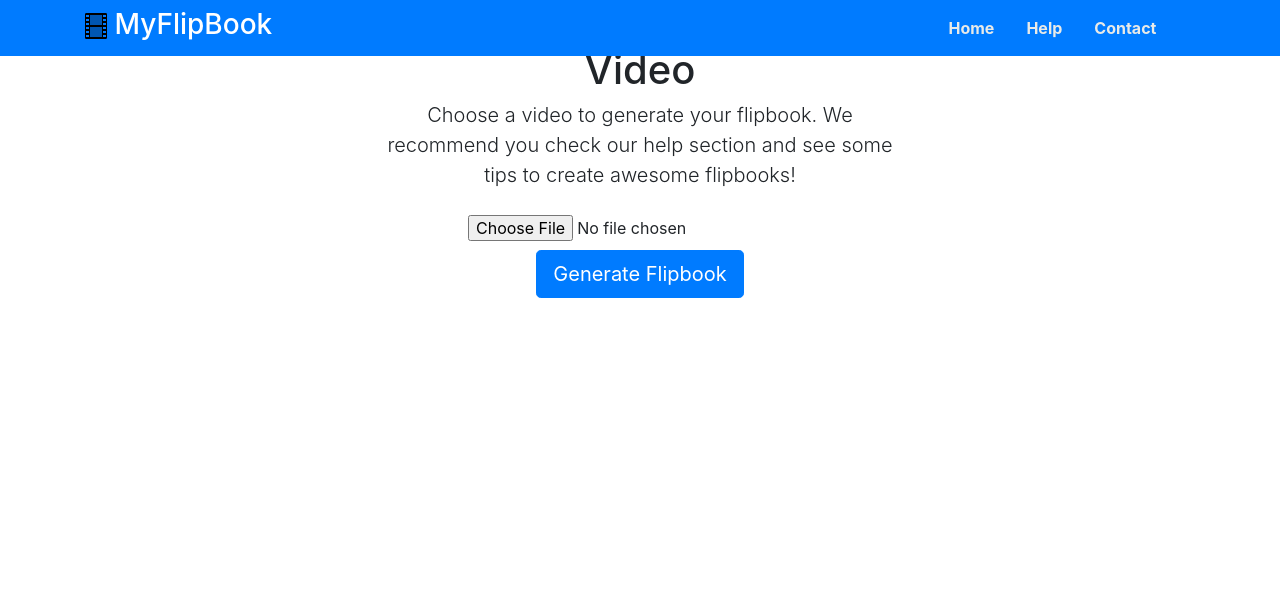
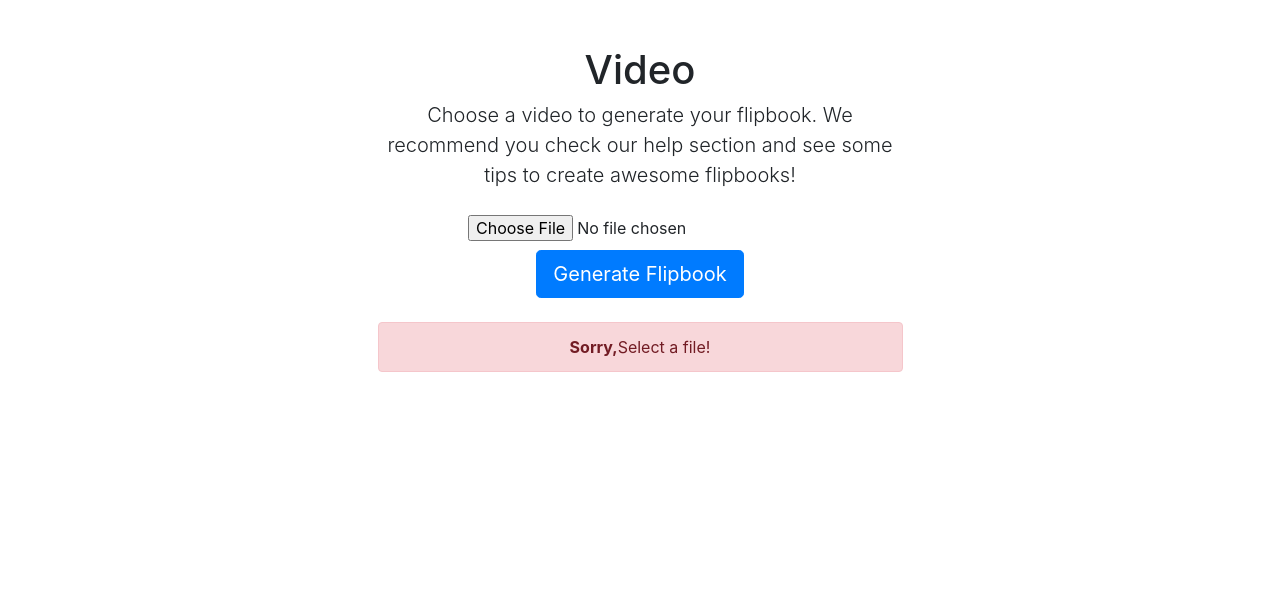
Before and after one commit to marcosmadr/myflipbook, a Django app: page /myflipbook/video in a window 1280 px wide. Shown: the top 612 px of the page. Run offline with Django 3.2, Linux system fonts and the light colour scheme; some libraries are stand-ins or nearby versions.

Commit message:
splited menu and base template, se we hide the menu when editing a fb. Now we Load the printing version on the same window where we were editing.

```diff
--- a/myflipbook/static/css/myflipbook.css
+++ b/myflipbook/static/css/myflipbook.css
@@ -12,6 +12,8 @@
     background: url('/static/images/mobile-video.jpeg');
     background-size: cover;
     background-position: 70% 30%;
+    width: 100%;
+    height: auto;
     min-height: 60vh;
     padding-top: 15vh;
 }
@@ -19,11 +21,6 @@
 .fb-cover-deco {
     width: 113px;
     height: 77px;
-}
-
-.active {
-    border-color: white;
-
 }
 
 a.nav-brand:link, a.nav-brand:visited, a.nav-brand:hover, a.nav-brand:active {
@@ -113,7 +110,11 @@
     margin-top: 0px;
     margin-bottom: 0px;
     border-radius: 0px;
+}
 
+.fb-no-padding {
+    padding-left: 0px;
+    padding-right: 0px;
 }
 
 .fb-faded-text {
--- a/myflipbook/static/js/home.js
+++ b/myflipbook/static/js/home.js
@@ -1,9 +1,25 @@
 $(document).ready(function(){
 
-  $('.nav-link,.fb-btn').click(function() {
-    var stop_at = $($(this).attr('href')).offset().top;
-    $('html,body').animate({scrollTop: stop_at}, 500);
-    return false;
-  });
+    $('.nav-link,.fb-btn').click(function() {
+        var stop_at = $($(this).attr('href')).offset().top;
+        $('html,body').animate({scrollTop: stop_at}, 500);
+        return false;
+    });
+
+    $("#file-video").change(function() {
+        $("#file-video-error").hide();
+    });
+
+    $("#btn-generate-frames").click(function() {
+        var file_input = document.getElementById("file-video");
+        file = file_input.files[0];
+        if (!file) {
+            $("#file-video-error").show('slow');
+        }
+        fileURL = URL.createObjectURL(file);
+        localStorage.setItem('fb_video_url', fileURL);
+        w = window.open('video/', '_blank');
+
+    });
 
 });
--- a/myflipbook/static/js/myfb.js
+++ b/myflipbook/static/js/myfb.js
@@ -2,7 +2,7 @@
 
 var myflipbook = { data: undefined, progressInterval : undefined };
 
-$.get("video/settings", function(response) {
+$.get("settings", function(response) {
     if ( response && response.code === 0 ) {
         myflipbook.settings = response.data;
     } else {
@@ -56,41 +56,8 @@
     for (var i=0; i < myflipbook.settings.filters.length; i++) {
         $(".frames").removeClass("filter-"+myflipbook.settings.filters[i].id);
     }
-    myflipbook.filter = "filter-"+this.value;
-    $(".frames").addClass(myflipbook.filter);
-});
-
-$("#btn-generate-frames").click(function() {
-
-    var file_input = document.getElementById("file-video");
-    file = file_input.files[0];
-
-    try {
-        myflipbook.data = new myFlipBook(file, callbackUpdateContent);
-    } catch (e) {
-        switch(e.name) {
-            case "FileInput":
-                $("#div-error").html("<strong>Sorry,</strong>Select a file!");
-                $("#div-error").show();
-                break;
-            case "InvalidExtension":
-                $("#div-error").html("<strong>Sorry,</strong>Invalid file format!");
-                $("#div-error").show();
-                break;
-            default:
-                $("#div-error").html("<strong>Sorry,</strong>Unknown error!");
-                $("#div-error").show();
-        }
-        return false;
-    }
-    $("#div-error").hide();
-    $("#div-upload").hide();
-    $("#div-loading").show();
-
-    myflipbook.progressInt = setInterval(function() {
-        $(".progress-bar").width(myflipbook.data.progress() + "%").html(myflipbook.data.progress() + "%");
-   }, 500);
-
+    myflipbook.data.filter = "filter-"+this.value;
+    $(".frames").addClass(myflipbook.data.filter);
 });
 
 $(".fb-cover-select").click(function() {
@@ -113,10 +80,46 @@
 });
 
 $("#btn-generate-print").click(function() {
-    var printWindow = window.open("print");
-    printWindow.myflipbook = { frames: myflipbook.data.getFrames(),
-                                filter: myflipbook.filter};
-    window.location.replace("/myflipbook/video/thanks");
+    myflipbook.data.createHtmlContent("a4");
+
+    var body = $("body");
+    body.hide()
+    body.html(myflipbook.data.content)
+    body.show("slow");
+    $('html,body').scrollTop(0);
+    $('img').addClass(myflipbook.data.filter);
 });
 
+
+var loadData = function(file) {
+
+    try {
+        myflipbook.data = new myFlipBook(file, callbackUpdateContent);
+    } catch (e) {
+        switch(e.name) {
+            case "FileInput":
+                $("#div-error").html("<strong>Sorry,</strong>Select a file!");
+                $("#div-error").show();
+                break;
+            case "InvalidExtension":
+                $("#div-error").html("<strong>Sorry,</strong>Invalid file format!");
+                $("#div-error").show();
+                break;
+            default:
+                $("#div-error").html("<strong>Sorry,</strong>Unknown error! "+e.name);
+                $("#div-error").show();
+        }
+        return false;
+    }
+    $("#div-error").hide();
+    $("#div-upload").hide();
+    $("#div-loading").show();
+
+    myflipbook.progressInt = setInterval(function() {
+        $(".progress-bar").width(myflipbook.data.progress() + "%").html(myflipbook.data.progress() + "%");
+   }, 500);
+};
+
+loadData(localStorage.getItem('fb_video_url'));
+
 });
--- a/myflipbook/templates/myflipbook/base.html
+++ b/myflipbook/templates/myflipbook/base.html
@@ -16,34 +16,15 @@
     <link href="{% static 'css/myflipbook.css' %}" rel="stylesheet">
     <link href="{% static 'css/myflipbook.filters.css' %}" rel="stylesheet">
   </head>
+  <body>
+    {% block menu %}
 
-  <body>
+    {% endblock %}
 
-        <nav class="navbar fb-menu-background fixed-top">
-            <div class="container">
-              <h3>
-                  <a href="{% url 'index' %}" class="nav-brand">
-                  <img src="{% static 'images/icons/glyphicons-9-film.png' %}">
-                  MyFlipBook</a>
-              </h3>
-              <div class="col-md-3">
-                  <nav class="nav nav-pills">
-                    <li class="nav-item fb-menu-btn">
-                        <a class="nav-link fb-menu" id="btn-1" href="#home">Home</a>
-                    </li>
-                    <li class="nav-item fb-menu-btn">
-                        <a class="nav-link fb-menu" id="btn-3" href="#help">Help</a>
-                    </li>
-                    <li class="nav-item fb-menu-btn">
-                        <a class="nav-link fb-menu" id="btn-4" href="#contact">Contact</a>
-                    </li>
-                  </nav>
-              </div>
-            </div>
-        </nav>
 
-        {% block content %}
-        {% endblock %}
+    {% block content %}
+
+    {% endblock %}
 
     <footer class="footer text-center">
       <div class="container">
@@ -51,8 +32,6 @@
       </div>
     </footer>
 
-   <!-- Bootstrap core JavaScript
-    <!-- Bootstrap core JavaScript
     <!-- Bootstrap core JavaScript
     ================================================== -->
     <!-- Placed at the end of the document so the pages load faster -->
```
Also changed, not shown: myflipbook/static/css/print.css (+2 -6 lines), myflipbook/templates/myflipbook/home.html (+8 -7 lines), myflipbook/templates/myflipbook/menu.html (added, +28 -0 lines).
